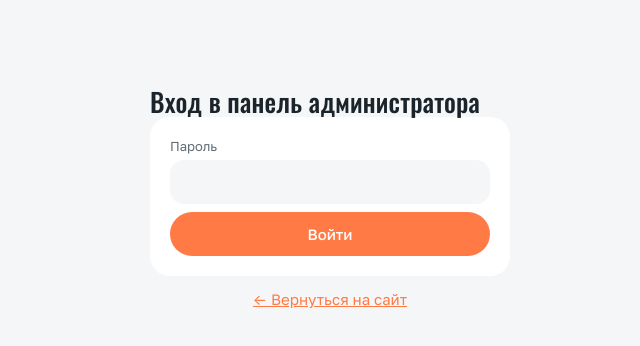
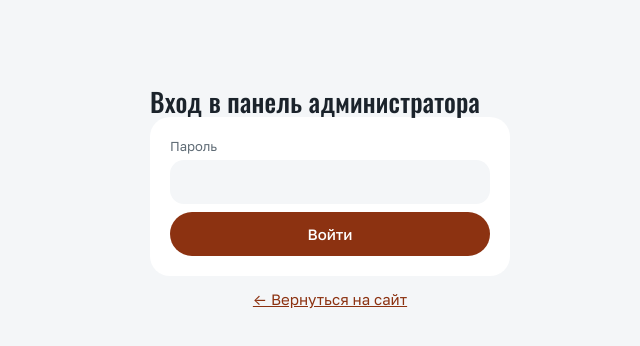
Before and after one commit to kennaiki/n1_demo, a plain HTML site: page admin.html in a window 1280 px wide. Shown: the whole page, without its empty margins (310-950 px from the left). Drawn offline with Linux system fonts and the light colour scheme.

Commit message:
Админка: читаемая кнопка «Подтвердить» и сумма записи на тёмных сайтах
Co-Authored-By: Claude Opus 5.5 <noreply@anthropic.com>

```diff
--- a/admin.html
+++ b/admin.html
@@ -14,7 +14,7 @@
 <link rel="icon" type="image/png" href="favicon.png">
 <link rel="stylesheet" href="fonts/fonts.css">
 <style>
-:root{--bg:#f4f6f8;--card:#ffffff;--ink:#1b232b;--muted:#5f6b75;--line:#e3e7eb;--line2:#d3d9df;--accent:#ff7a45;--on-accent:#0c0c0d;--red:#b23a2e;--ok:#2f7a3e;--warn:#8a6414}
+:root{--bg:#f4f6f8;--card:#ffffff;--ink:#1b232b;--muted:#5f6b75;--line:#e3e7eb;--line2:#d3d9df;--accent:color-mix(in srgb,#ff5a1f 55%,#000);--on-accent:#ffffff;--red:#b23a2e;--ok:#2f7a3e;--warn:#8a6414}
 *{box-sizing:border-box;margin:0}
 body{font-family:"Golos Text",system-ui,-apple-system,"Segoe UI",Roboto,sans-serif;background:var(--bg);color:var(--ink);line-height:1.5;font-size:15px;padding:24px 16px}
 a{color:var(--accent)}
@@ -89,7 +89,7 @@ select option{background:var(--card);color:var(--ink)}
 .bk,.bk:first-child{padding:12px 14px;margin-bottom:8px;border:1px solid var(--line);border-radius:14px;background:var(--bg)}
 
 /* ===== Новый вид в стиле сайта: белые карточки на светло-сером, без линий, всё скруглено ===== */
-:root{--bg:#f4f6f8;--card:#ffffff;--soft:#f4f6f8;--deep:#e9edf1;--blue-soft:#2c1a12;--sand:#f0c987}
+:root{--bg:#f4f6f8;--card:#ffffff;--soft:#f4f6f8;--deep:#e9edf1;--blue-soft:color-mix(in srgb,#ff5a1f 18%,#fff);--sand:#f0c987}
 body{font-size:15px;padding:28px 20px}
 h1,h2,.bk .t{font-family:Oswald,"Arial Narrow",sans-serif;font-weight:500;letter-spacing:.2px}
 h1{font-size:26px;line-height:1.1}
@@ -107,7 +107,7 @@ button:hover,a.btnlink:hover{background:var(--deep)}
 .card button,.card a.btnlink{background:var(--deep)}
 .card button:hover{background:#dde2e8}
 button.primary,.card button.primary{background:var(--accent);color:#fff}
-button.primary:hover,.card button.primary:hover{background:#ff7a45}
+button.primary:hover,.card button.primary:hover{background:color-mix(in srgb,#ff5a1f 45%,#000)}
 button.danger,.card button.danger{background:#fbe8e6;color:var(--red);border:0}
 button.danger:hover,.card button.danger:hover{background:#f6d5d1}
 .tabs button,.stabs button{background:transparent;transition:none}
```
